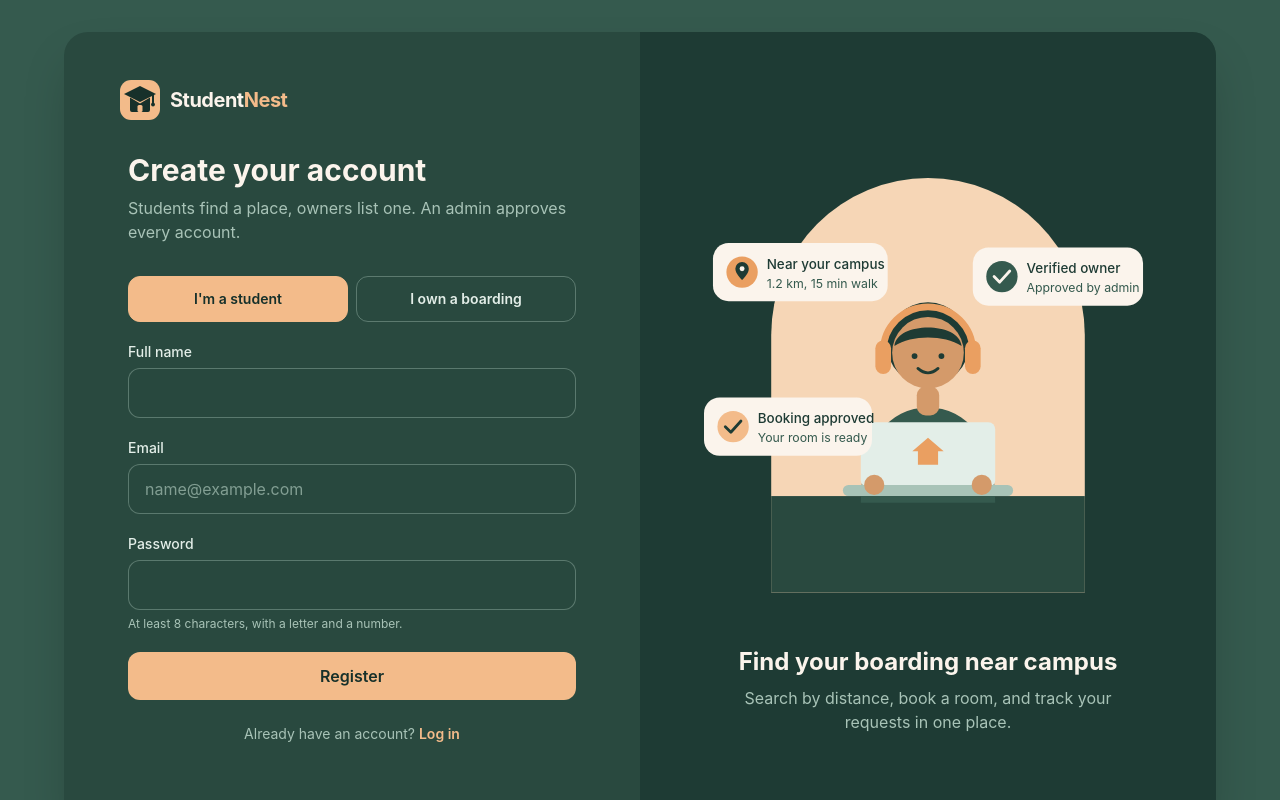
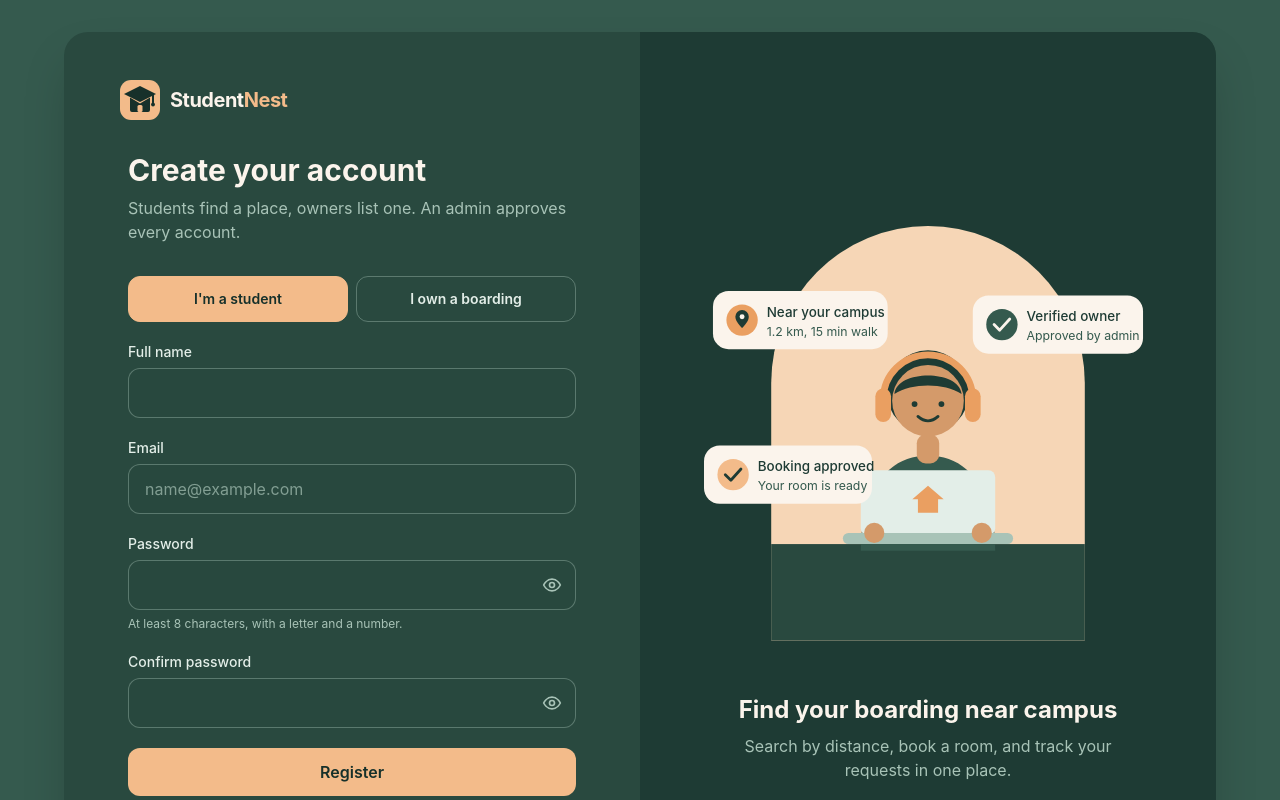
Before and after one commit to siumithathsara/StudentNest-Frontend, a React (Vite) app: page /register in a window 1280 px wide. Shown: the top 800 px of the page. Built offline with nearby package versions, Linux system fonts and the light colour scheme; no server answers.

Commit message:
feat: add PasswordInput component with visibility toggle and integrate into Login and Register forms

```diff
--- /dev/null
+++ b/src/components/PasswordInput.tsx
@@ -0,0 +1,44 @@
+import { useState } from "react"
+import { inputClass } from "../util/styles"
+import { EyeIcon, EyeOffIcon } from "./icons"
+
+type Props = {
+  id: string
+  value: string
+  onChange: (value: string) => void
+  autoComplete: "current-password" | "new-password"
+  placeholder?: string
+  required?: boolean
+  describedBy?: string
+}
+
+const PasswordInput = ({ id, value, onChange, autoComplete, placeholder, required, describedBy }: Props) => {
+  const [visible, setVisible] = useState(false)
+
+  return (
+    <div className="relative">
+      <input
+        id={id}
+        type={visible ? "text" : "password"}
+        autoComplete={autoComplete}
+        placeholder={placeholder}
+        required={required}
+        aria-describedby={describedBy}
+        className={`${inputClass} pr-12`}
+        value={value}
+        onChange={(e) => onChange(e.target.value)}
+      />
+      <button
+        type="button"
+        onClick={() => setVisible((v) => !v)}
+        aria-label={visible ? "Hide password" : "Show password"}
+        aria-pressed={visible}
+        className="absolute inset-y-0 right-0 grid w-12 place-items-center rounded-r-xl text-nest-300 transition hover:text-sand-100"
+      >
+        {visible ? <EyeOffIcon /> : <EyeIcon />}
+      </button>
+    </div>
+  )
+}
+
+export default PasswordInput
--- a/src/components/icons.tsx
+++ b/src/components/icons.tsx
@@ -159,3 +159,18 @@ export const FiltersIcon = (p: IconProps) => (
     <line x1="16" x2="16" y1="18" y2="22" />
   </Svg>
 )
+export const EyeIcon = (p: IconProps) => (
+  <Svg {...p}>
+    <path d="M2 12s3.5-7 10-7 10 7 10 7-3.5 7-10 7S2 12 2 12Z" />
+    <circle cx="12" cy="12" r="3" />
+  </Svg>
+)
+
+export const EyeOffIcon = (p: IconProps) => (
+  <Svg {...p}>
+    <path d="M10.73 5.08A10.43 10.43 0 0 1 12 5c7 0 10 7 10 7a13.16 13.16 0 0 1-1.67 2.68" />
+    <path d="M6.61 6.61A13.53 13.53 0 0 0 2 12s3 7 10 7a9.74 9.74 0 0 0 5.39-1.61" />
+    <path d="M14.12 14.12a3 3 0 1 1-4.24-4.24" />
+    <path d="M2 2l20 20" />
+  </Svg>
+)
--- a/src/pages/Login.tsx
+++ b/src/pages/Login.tsx
@@ -1,6 +1,7 @@
 import { useEffect, useState, type FormEvent } from "react"
 import { Link, Navigate } from "react-router-dom"
 import AuthLayout from "../components/AuthLayout"
+import PasswordInput from "../components/PasswordInput"
 import { useAuth } from "../hooks/useAuth"
 import { inputClass, labelClass, primaryButtonClass } from "../util/styles"
 
@@ -42,7 +43,9 @@ const Login = () => {
 
       <form onSubmit={handleSubmit} className="flex flex-col gap-5">
         <div>
-          <label htmlFor="email" className={labelClass}>Email</label>
+          <label htmlFor="email" className={labelClass}>
+            Email
+          </label>
           <input
             id="email"
             type="email"
@@ -55,19 +58,19 @@ const Login = () => {
           />
         </div>
         <div>
-          <label htmlFor="password" className={labelClass}>Password</label>
-          <input
+          <label htmlFor="password" className={labelClass}>
+            Password
+          </label>
+          <PasswordInput
             id="password"
-            type="password"
             autoComplete="current-password"
             placeholder="Your password"
-            className={inputClass}
             value={password}
-            onChange={(e) => setPassword(e.target.value)}
+            onChange={setPassword}
             required
           />
         </div>
-          <label className="flex items-center gap-2 text-sm text-nest-100">
+        <label className="flex items-center gap-2 text-sm text-nest-100">
           <input
             type="checkbox"
             checked={remember}
--- a/src/pages/Register.tsx
+++ b/src/pages/Register.tsx
@@ -1,6 +1,7 @@
 import { useState, type FormEvent } from "react"
 import { Link, Navigate } from "react-router-dom"
 import AuthLayout from "../components/AuthLayout"
+import PasswordInput from "../components/PasswordInput"
 import { useAuth } from "../hooks/useAuth"
 import { register } from "../service/auth"
 import { getErrorMessage } from "../util/errors"
@@ -11,6 +12,7 @@ type AccountType = "STUDENT" | "OWNER"
 const Register = () => {
   const { user } = useAuth()
   const [form, setForm] = useState({ name: "", email: "", password: "", phone: "" })
+  const [confirmPassword, setConfirmPassword] = useState("")
   const [role, setRole] = useState<AccountType>("STUDENT")
   const [error, setError] = useState("")
   const [done, setDone] = useState("")
@@ -20,9 +22,17 @@ const Register = () => {
 
   const update = (field: keyof typeof form, value: string) => setForm((f) => ({ ...f, [field]: value }))
 
+  const mismatch = confirmPassword.length > 0 && confirmPassword !== form.password
+
   const handleSubmit = async (e: FormEvent) => {
     e.preventDefault()
     setError("")
+
+    if (form.password !== confirmPassword) {
+      setError("Passwords do not match.")
+      return
+    }
+
     setSubmitting(true)
     try {
       const res = await register({
@@ -39,7 +49,6 @@ const Register = () => {
       setSubmitting(false)
     }
   }
-
 
   if (done) {
     return (
@@ -91,22 +100,81 @@ const Register = () => {
         </div>
 
         <div>
-          <label htmlFor="name" className={labelClass}>Full name</label>
-          <input id="name" autoComplete="name" className={inputClass} value={form.name} onChange={(e) => update("name", e.target.value)} required />
+          <label htmlFor="name" className={labelClass}>
+            Full name
+          </label>
+          <input
+            id="name"
+            autoComplete="name"
+            className={inputClass}
+            value={form.name}
+            onChange={(e) => update("name", e.target.value)}
+            required
+          />
         </div>
         <div>
-          <label htmlFor="email" className={labelClass}>Email</label>
-          <input id="email" type="email" autoComplete="email" placeholder="name@example.com" className={inputClass} value={form.email} onChange={(e) => update("email", e.target.value)} required />
+          <label htmlFor="email" className={labelClass}>
+            Email
+          </label>
+          <input
+            id="email"
+            type="email"
+            autoComplete="email"
+            placeholder="name@example.com"
+            className={inputClass}
+            value={form.email}
+            onChange={(e) => update("email", e.target.value)}
+            required
+          />
         </div>
         <div>
-          <label htmlFor="password" className={labelClass}>Password</label>
-          <input id="password" type="password" autoComplete="new-password" className={inputClass} value={form.password} onChange={(e) => update("password", e.target.value)} required />
-          <p className="mt-1.5 text-xs text-nest-300">At least 8 characters, with a letter and a number.</p>
+          <label htmlFor="password" className={labelClass}>
+            Password
+          </label>
+          <PasswordInput
+            id="password"
+            autoComplete="new-password"
+            value={form.password}
+            onChange={(v) => update("password", v)}
+            describedBy="password-hint"
+            required
+          />
+          <p id="password-hint" className="mt-1.5 text-xs text-nest-300">
+            At least 8 characters, with a letter and a number.
+          </p>
+        </div>
+        <div>
+          <label htmlFor="confirm-password" className={labelClass}>
+            Confirm password
+          </label>
+          <PasswordInput
+            id="confirm-password"
+            autoComplete="new-password"
+            value={confirmPassword}
+            onChange={setConfirmPassword}
+            describedBy={mismatch ? "confirm-error" : undefined}
+            required
+          />
+          {mismatch && (
+            <p id="confirm-error" role="alert" className="mt-1.5 text-xs text-red-300">
+              Passwords do not match.
+            </p>
+          )}
         </div>
         {role === "OWNER" && (
           <div>
-            <label htmlFor="phone" className={labelClass}>Phone number</label>
-            <input id="phone" type="tel" autoComplete="tel" className={inputClass} value={form.phone} onChange={(e) => update("phone", e.target.value)} required />
+            <label htmlFor="phone" className={labelClass}>
+              Phone number
+            </label>
+            <input
+              id="phone"
+              type="tel"
+              autoComplete="tel"
+              className={inputClass}
+              value={form.phone}
+              onChange={(e) => update("phone", e.target.value)}
+              required
+            />
           </div>
         )}
 
```
